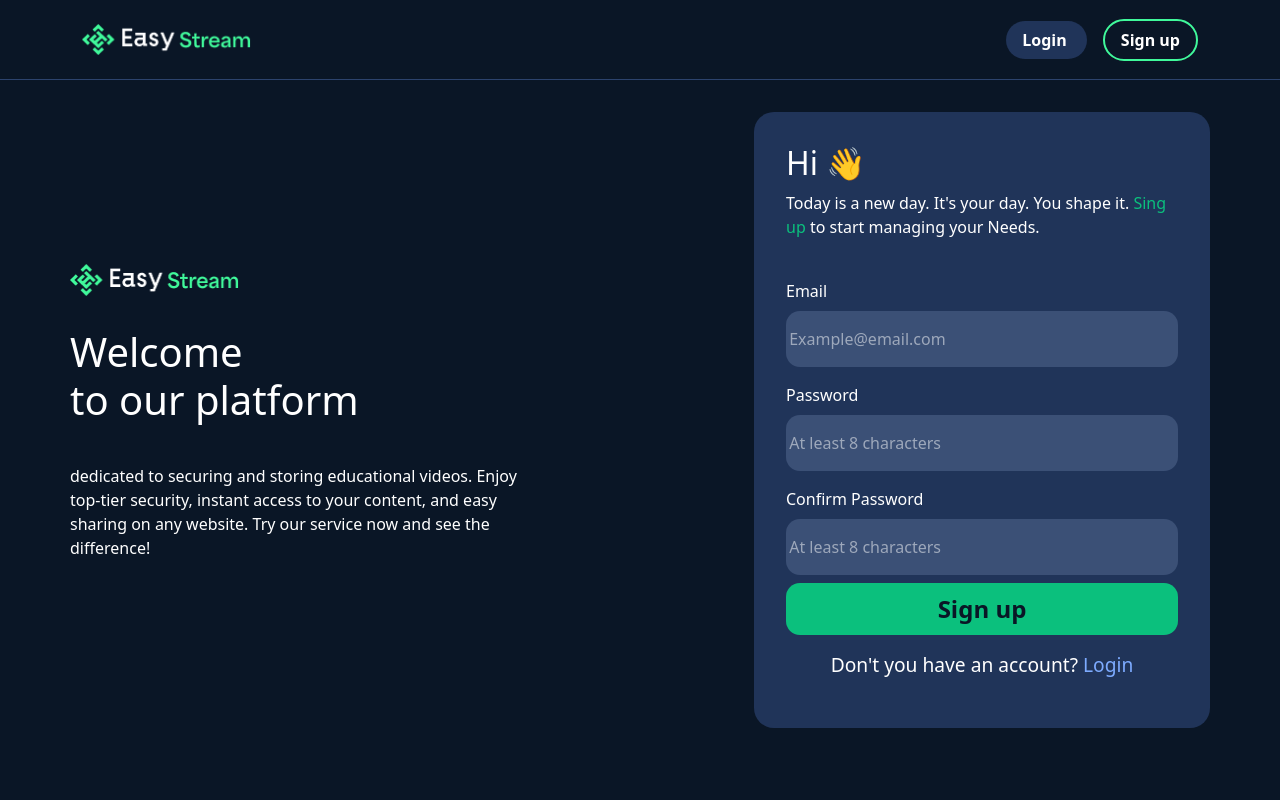
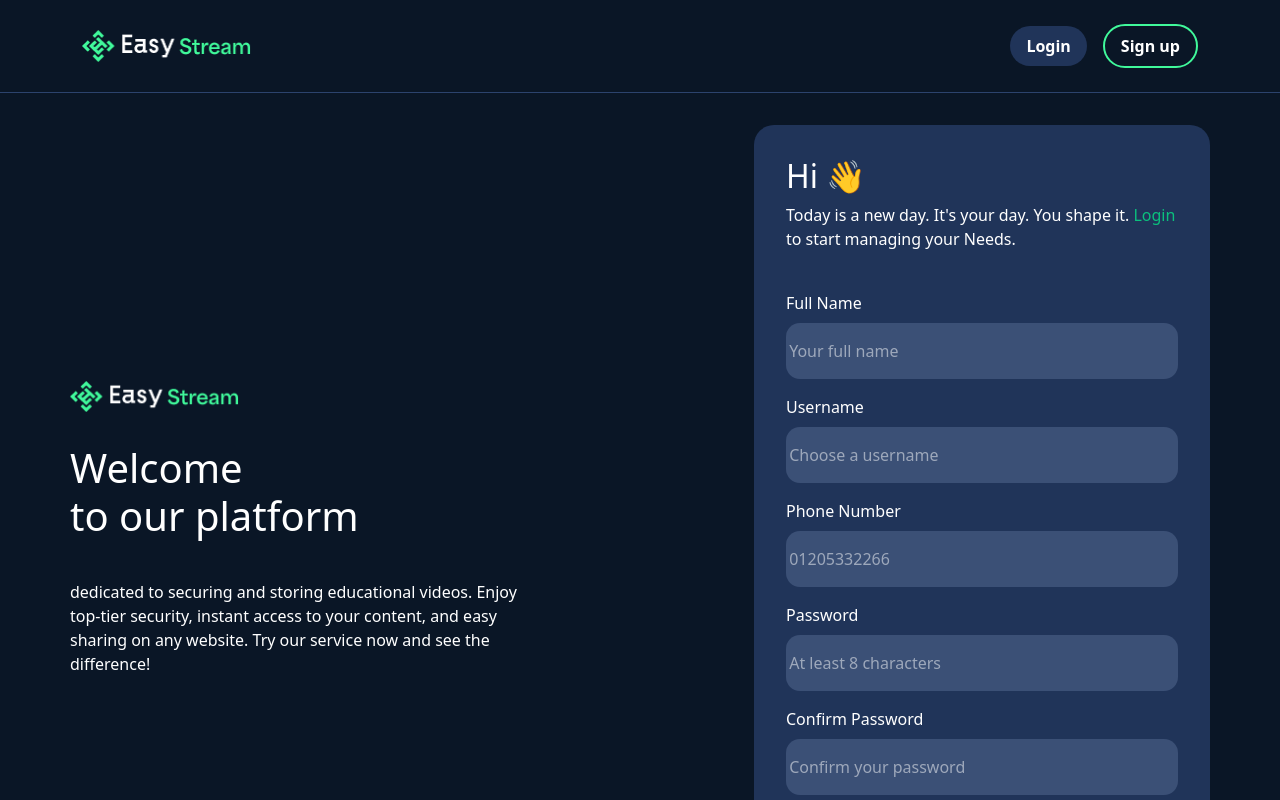
Before and after one commit to easytechsoft/easy-stream, a Vue app: page /register in a window 1280 px wide. Shown: the top 800 px of the page. Built offline with nearby package versions, Linux system fonts and the light colour scheme.

Commit message:
videoquiz

```diff
--- a/src/components/Header/HeaderComponent.vue
+++ b/src/components/Header/HeaderComponent.vue
@@ -3,22 +3,55 @@
     <div class="container d-flex justify-content-between align-items-center">
       <LogoComponent />
       <div class="auth-btns">
-        <router-link class="login" :to="{name: 'login'}">Login </router-link>
-        <router-link class="register" :to="{name: 'register'}" >Sign up</router-link>
+        <template v-if="!isAuthenticated">
+          <router-link class="login" :to="{ name: 'login' }">Login</router-link>
+          <router-link class="register" :to="{ name: 'register' }">Sign up</router-link>
+        </template>
+        <template v-else>
+          <span class="username">{{ user?.name || user?.username }}</span>
+          <button class="logout" @click="handleLogout">Sign out</button>
+        </template>
       </div>
     </div>
   </header>
 </template>
+
 <script>
-import LogoComponent from '../Logo/LogoComponent.vue';
+import { computed } from 'vue'
+import { useRouter } from 'vue-router'
+import { useAuthStore } from '@/stores/auth'
+import LogoComponent from '../Logo/LogoComponent.vue'
 
 export default {
   name: 'HeaderComponent',
   components: {
     LogoComponent
+  },
+  setup() {
+    const authStore = useAuthStore()
+    const router = useRouter()
+
+    const isAuthenticated = computed(() => authStore.isAuthenticated)
+    const user = computed(() => authStore.user)
+
+    const handleLogout = async () => {
+      try {
+        await authStore.logout()
+        router.push({ name: 'home' })
+      } catch (error) {
+        console.error('Logout error:', error)
+      }
+    }
+
+    return {
+      isAuthenticated,
+      user,
+      handleLogout
+    }
   }
 }
 </script>
+
 <style scoped>
 header {
   padding: 1.5rem 0;
@@ -29,7 +62,13 @@ header {
   border-bottom: 1px solid rgba(44, 67, 109, 1)
 }
 
-.auth-btns a {
+.auth-btns {
+  display: flex;
+  align-items: center;
+}
+
+.auth-btns a,
+.auth-btns button {
   all: unset;
   padding: 0.5rem 1rem;
   border-radius: 50px;
@@ -49,4 +88,21 @@ header {
   color: #fff;
   background-color: rgba(10, 22, 38, 1);
 }
+
+.username {
+  color: #fff;
+  margin-right: 1rem;
+  font-weight: bold;
+}
+
+.logout {
+  border: 2px solid #ff6b6b;
+  color: #fff;
+  background-color: rgba(10, 22, 38, 1);
+  transition: all 0.3s ease;
+}
+
+.logout:hover {
+  background-color: rgba(255, 107, 107, 0.1);
+}
 </style>
--- a/src/main.js
+++ b/src/main.js
@@ -6,8 +6,16 @@ import App from './App.vue'
 import router from './router'
 
 const app = createApp(App)
+const pinia = createPinia()
 
-app.use(createPinia())
+
+pinia.use(({ store }) => {
+  if (store.$id === 'auth') {
+    store.initialize()
+  }
+})
+
+app.use(pinia)
 app.use(router)
 
 app.mount('#app')
--- a/src/router/index.js
+++ b/src/router/index.js
@@ -1,39 +1,79 @@
 import { createRouter, createWebHistory } from 'vue-router'
-import HomeView from '../views/HomeView.vue'
-import LoginView from '@/views/auth/LoginView.vue'
-import RegisterView from '@/views/auth/RegisterView.vue'
-import ForgetPasswordView from '@/views/auth/ForgetPasswordView.vue'
-import ResetPasswordView from '@/views/auth/ResetPasswordView.vue'
+import { useAuthStore } from '@/stores/auth'
 
-const router = createRouter({
-  history: createWebHistory(import.meta.env.BASE_URL),
-  routes: [
+const routes = [
   {
     path: '/',
     name: 'home',
-      component: HomeView,
+    component: () => import('@/views/HomeView.vue'),
+    meta: { requiresAuth: true }
   },
   {
-      path: '/login' ,
-      name: 'login' ,
-      component: LoginView
+    path: '/test',
+    name: 'test',
+    component: () => import('@/views/TestView.vue'),
+    meta: { requiresAuth: true }
   },
   {
-      path: '/register' ,
-      name: 'register' ,
-      component: RegisterView
+    path: '/login',
+    name: 'login',
+    component: () => import('@/views/auth/LoginView.vue'),
+    meta: {
+      requiresGuest: true,
+      redirectAuthenticatedTo: '/test'
+    }
   },
   {
-      path: '/forget-password' ,
-      name: 'forget_password' ,
-      component: ForgetPasswordView
+    path: '/register',
+    name: 'register',
+    component: () => import('@/views/auth/RegisterView.vue'),
+    meta: {
+      requiresGuest: true,
+      redirectAuthenticatedTo: '/test'
+    }
   },
   {
-      path: '/reset-password' ,
-      name: 'reset_password' ,
-      component: ResetPasswordView
+    path: '/forget-password',
+    name: 'forget_password',
+    component: () => import('@/views/auth/ForgetPasswordView.vue'),
+    meta: {
+      requiresGuest: true,
+      redirectAuthenticatedTo: '/login'
+    }
   },
-  ],
+  {
+    path: '/reset-password',
+    name: 'reset_password',
+    component: () => import('@/views/auth/ResetPasswordView.vue'),
+    meta: {
+      requiresGuest: true,
+      redirectAuthenticatedTo: '/login'
+    }
+  },
+]
+const router = createRouter({
+  history: createWebHistory(import.meta.env.BASE_URL),
+  routes
+})
+
+router.beforeEach(async (to) => {
+  const authStore = useAuthStore()
+
+  // Wait for auth to initialize
+  if (!authStore.isInitialized) {
+    await authStore.initialize()
+  }
+
+  // Redirect to login if route requires auth and user is not authenticated
+  if (to.meta.requiresAuth && !authStore.isAuthenticated) {
+    authStore.returnUrl = to.fullPath
+    return '/login'
+  }
+
+  // Redirect away from auth pages if already authenticated
+  if (to.meta.requiresGuest && authStore.isAuthenticated) {
+    return to.meta.redirectAuthenticatedTo || '/test'
+  }
 })
 
 export default router
--- a/src/stores/counter.js
+++ /dev/null
@@ -1,12 +0,0 @@
-import { ref, computed } from 'vue'
-import { defineStore } from 'pinia'
-
-export const useCounterStore = defineStore('counter', () => {
-  const count = ref(0)
-  const doubleCount = computed(() => count.value * 2)
-  function increment() {
-    count.value++
-  }
-
-  return { count, doubleCount, increment }
-})
--- a/src/views/TestView.vue
+++ b/src/views/TestView.vue
@@ -7,7 +7,6 @@
 </template>
 
 <script setup>
-// ...add any script logic here if needed...
 </script>
 
 <style scoped>
--- a/src/views/auth/LoginView.vue
+++ b/src/views/auth/LoginView.vue
@@ -1,7 +1,6 @@
 <template>
   <div class="login">
     <div class="container">
-
       <div class="left">
         <LogoComponent />
         <h1>
@@ -14,47 +13,87 @@
           Try our service now and see the difference!
         </p>
       </div>
-      <form class="right">
+      <form class="right" @submit.prevent="handleLogin">
         <div class="text">
           <h2>
             Welcome Back 👋
           </h2>
           <p>
             Today is a new day. It's your day. You shape it.
-            <router-link :to="{name: 'login'}" >Login</router-link> to start managing your Needs.
+            <router-link :to="{ name: 'login' }">Login</router-link> to start managing your Needs.
           </p>
         </div>
         <div class="input">
           <label>Email</label>
-          <input type="text" placeholder="Example@email.com">
+          <input type="text" placeholder="Example@email.com" v-model="form.username" required>
         </div>
         <div class="input">
           <label>Password</label>
-          <input type="password" placeholder="At least 8 characters">
+          <input type="password" placeholder="At least 8 characters" v-model="form.password" required>
         </div>
-        <router-link :to="{name: 'forget_password'}" class="forget-password">
+        <router-link :to="{ name: 'forget_password' }" class="forget-password">
           Forgot Password?
         </router-link>
-        <button class="submit">
-          Log in
+        <button class="submit" type="submit" :disabled="loading">
+          {{ loading ? 'Logging in...' : 'Log in' }}
         </button>
         <div class="register">
-          Don't you have an account? <router-link :to="{name: 'register'}" >Sign up</router-link>
+          Don't you have an account? <router-link :to="{ name: 'register' }">Sign up</router-link>
         </div>
       </form>
     </div>
   </div>
 </template>
+
 <script>
-import LogoComponent from '@/components/Logo/LogoComponent.vue';
+import { ref } from 'vue'
+import { useRouter } from 'vue-router'
+import { useAuthStore } from '@/stores/auth'
+import LogoComponent from '@/components/Logo/LogoComponent.vue'
 
 export default {
   name: 'LoginView',
   components: {
     LogoComponent
+  },
+  setup() {
+    const authStore = useAuthStore()
+    const router = useRouter()
+    const loading = ref(false)
+    const form = ref({
+      username: '',
+      password: ''
+    })
+
+    const handleLogin = async () => {
+      loading.value = true
+      try {
+        await authStore.signIn({
+          username: form.value.username,
+          password: form.value.password
+        })
+        console.log('Auth successful, redirecting...', authStore.isAuthenticated)
+        const redirectTo = authStore.returnUrl || { name: 'test' }
+        authStore.returnUrl = null
+        await router.push(redirectTo)
+        console.log('Redirected successfully')
+      } catch (error) {
+        alert(error.response?.data?.message || 'Login failed')
+        console.error('Login error:', error)
+      } finally {
+        loading.value = false
+      }
+    }
+
+    return {
+      form,
+      loading,
+      handleLogin
+    }
   }
 }
 </script>
+
 <style scoped>
 .login .container {
   display: flex;
@@ -89,8 +128,9 @@ form {
 
 .text p a {
   all: unset;
-  color:rgba(11, 192, 125, 1)
+  color: rgba(11, 192, 125, 1)
 }
+
 form .input {
   padding: 0.5rem 0;
   /* margin-bottom: 0.2rem ; */
@@ -131,11 +171,13 @@ form .input input {
   font-size: 1.5rem;
   border-radius: 14px;
 }
+
 .register {
   padding: 1rem 0;
   text-align: center;
   font-size: 1.2rem;
 }
+
 .register a {
   all: unset;
   color: rgba(125, 171, 255, 1);
--- a/src/views/auth/RegisterView.vue
+++ b/src/views/auth/RegisterView.vue
@@ -1,7 +1,6 @@
 <template>
   <div class="login">
     <div class="container">
-
       <div class="left">
         <LogoComponent />
         <h1>
@@ -14,49 +13,109 @@
           Try our service now and see the difference!
         </p>
       </div>
-      <form class="right">
+      <form class="right" @submit.prevent="handleRegister">
         <div class="text">
           <h2>
-            Hi  👋
+            Hi 👋
           </h2>
           <p>
             Today is a new day. It's your day. You shape it.
-            <router-link :to="{name: 'register'}" >Sing up</router-link> to start managing your Needs.
+            <router-link :to="{ name: 'login' }">Login</router-link> to start managing your Needs.
           </p>
         </div>
         <div class="input">
-          <label>Email</label>
-          <input type="text" placeholder="Example@email.com">
+          <label>Full Name</label>
+          <input type="text" placeholder="Your full name" v-model="form.name" required>
+        </div>
+        <div class="input">
+          <label>Username</label>
+          <input type="text" placeholder="Choose a username" v-model="form.username" required>
+        </div>
+        <div class="input">
+          <label>Phone Number</label>
+          <input type="tel" placeholder="01205332266" v-model="form.phone" required>
         </div>
         <div class="input">
           <label>Password</label>
-          <input type="password" placeholder="At least 8 characters">
+          <input type="password" placeholder="At least 8 characters" v-model="form.password" required>
         </div>
         <div class="input">
           <label>Confirm Password</label>
-          <input type="password" placeholder="At least 8 characters">
+          <input type="password" placeholder="Confirm your password" v-model="form.password_confirmation" required
+            @blur="validatePassword">
+          <span v-if="passwordError" class="error-text">{{ passwordError }}</span>
         </div>
 
-        <button class="submit">
-          Sign up
+        <button class="submit" type="submit" :disabled="loading || !!passwordError">
+          {{ loading ? 'Creating account...' : 'Sign up' }}
         </button>
         <div class="register">
-          Don't you have an account? <router-link :to="{name: 'login'}" >Login</router-link>
+          Already have an account? <router-link :to="{ name: 'login' }">Login</router-link>
         </div>
       </form>
     </div>
   </div>
 </template>
+
 <script>
-import LogoComponent from '@/components/Logo/LogoComponent.vue';
-
+import { ref } from 'vue'
+import { useRouter } from 'vue-router'
+import LogoComponent from '@/components/Logo/LogoComponent.vue'
+import { useAuthStore } from '@/stores/auth'
 export default {
   name: 'RegisterView',
   components: {
     LogoComponent
+  },
+  setup() {
+    const authStore = useAuthStore()
+    const router = useRouter()
+    const loading = ref(false)
+    const passwordError = ref('')
+    const form = ref({
+      username: '',
+      password: '',
+      phone: '',
+      name: '',
+      password_confirmation: ''
+    })
+
+    const validatePassword = () => {
+      if (form.value.password && form.value.password_confirmation) {
+        passwordError.value = form.value.password === form.value.password_confirmation
+          ? ''
+          : 'Passwords do not match'
+      } else {
+        passwordError.value = ''
+      }
+    }
+
+    const handleRegister = async () => {
+      validatePassword()
+      if (passwordError.value) return
+
+      loading.value = true
+      try {
+        await authStore.signUp(form.value)
+        router.push('/test')
+      } catch (error) {
+        console.error('Registration error:', error)
+      } finally {
+        loading.value = false
+      }
+    }
+
+    return {
+      form,
+      loading,
+      passwordError,
+      validatePassword,
+      handleRegister
+    }
   }
 }
 </script>
+
 <style scoped>
 .login .container {
   display: flex;
@@ -81,7 +140,6 @@ form {
   color: #fff;
   display: flex;
   flex-direction: column;
-  /* align-items: center; */
   width: 40%;
 }
 
@@ -96,7 +154,6 @@ form {
 
 form .input {
   padding: 0.5rem 0;
-  /* margin-bottom: 0.2rem ; */
   display: flex;
   flex-direction: column;
 }
@@ -110,16 +167,6 @@ form .input input {
   padding: 1rem 0.2rem;
   border-radius: 14px;
   background: rgba(59, 80, 118, 1);
-}
-
-.forget-password {
-  all: unset;
-  margin: 0.5rem 0;
-  display: block;
-  text-align: right;
-  cursor: pointer;
-  color: rgba(125, 171, 255, 1);
-  width: 100%;
 }
 
 .submit {
@@ -145,4 +192,10 @@ form .input input {
   all: unset;
   color: rgba(125, 171, 255, 1);
 }
+
+.error-text {
+  color: #ff6b6b;
+  font-size: 0.8rem;
+  margin-top: 0.3rem;
+}
 </style>
```
Also changed, not shown: src/App.vue (+4 -3 lines). Lines whose indentation alone changed are shown as unchanged.
